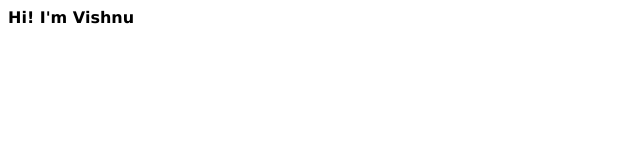
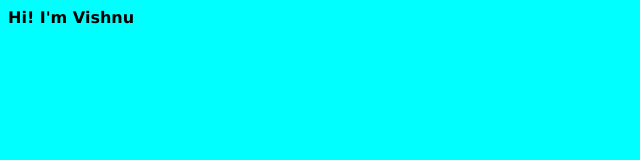
Before and after one commit to vishnuram777/bca, a plain HTML site: page index.html in a window 1280 px wide. Shown: the whole page, without its empty margins (0-640 px from the left). Drawn offline with Linux system fonts and the light colour scheme.

Commit message:
update : stylesheet
added bg color

```diff
--- a/style.css
+++ b/style.css
@@ -1,5 +1,5 @@
 body {
     font-family: Verdana, Geneva, Tahoma, sans-serif;
     font-style: normal;
-    text-decoration-color: aqua;
+    background-color: aqua;
 }
```
